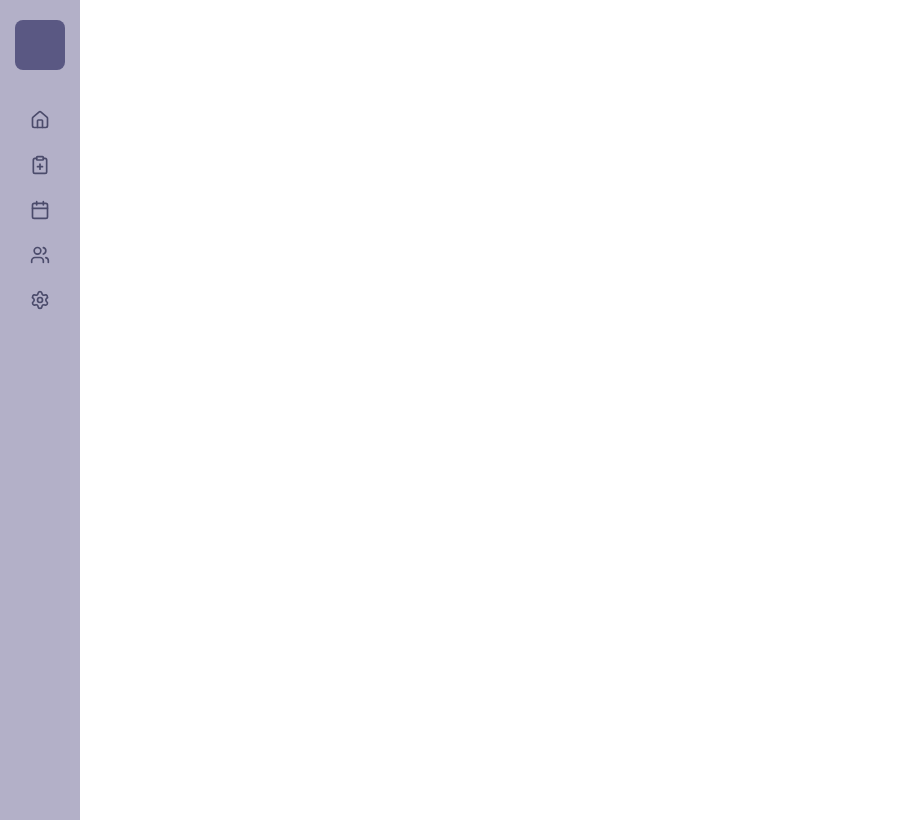
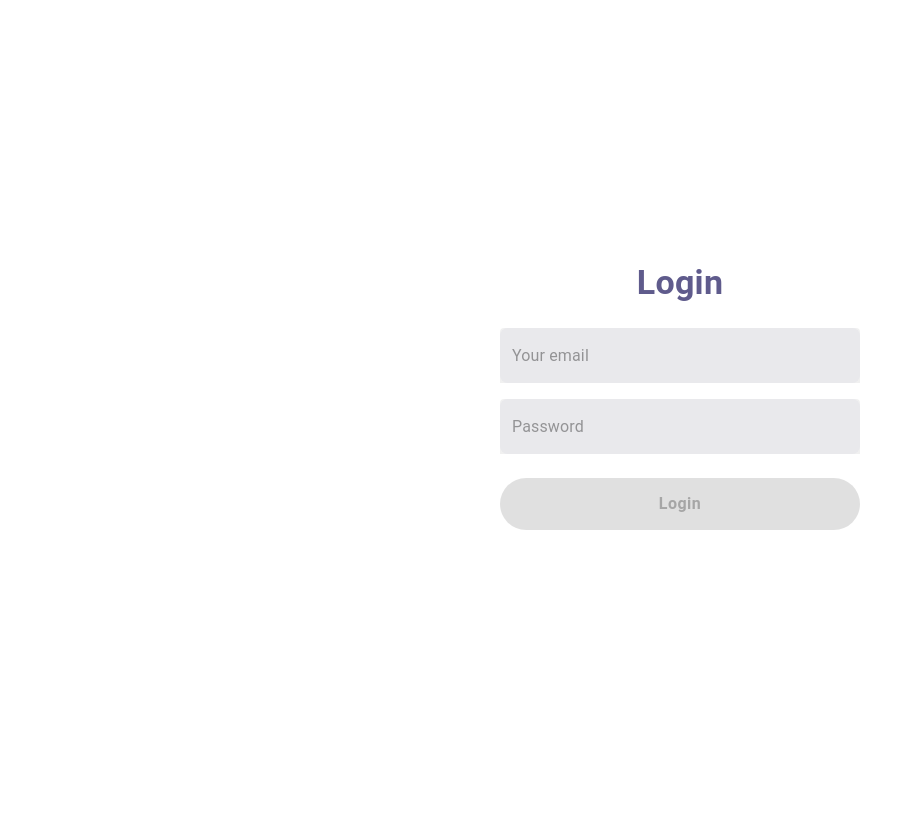
Before and after one commit to titaska/Bitukai-frontend, a React (Create React App) app: page /login in a window 1280 px wide. Before the commit this address had no page. Shown: the whole page, without its empty margins (0-923 px from the left). Before the commit the page ends 800 px from the top, so only its background shows below. Built offline with nearby package versions, Linux system fonts and the light colour scheme.

Commit message:
Add login page

```diff
--- a/src/App.tsx
+++ b/src/App.tsx
@@ -1,28 +1,44 @@
-import { BrowserRouter as Router, Routes, Route } from "react-router-dom";
+import { BrowserRouter as Router, Routes, Route, Navigate } from "react-router-dom";
 import Navbar from "./components/Navbar";
-
 import Dashboard from "./pages/Dashboard";
 import Reservations from "./pages/Reservations";
 import NewReservation from "./pages/NewReservation";
 import Staff from "./pages/Staff";
 import Settings from "./pages/Settings";
+import {Login} from "./pages/Login";
+import { useState } from "react";
 
 export default function App() {
+  const [isAuthenticated, setIsAuthenticated] = useState(false);
+
   return (
     <Router>
       <div style={{ display: "flex" }}>
-
-
-        <Navbar />
-
+        {isAuthenticated && <Navbar />}
 
         <main style={{ marginLeft: "80px", padding: "20px", width: "100%" }}>
           <Routes>
-            <Route path="/" element={<Dashboard />} />
-            <Route path="/reservations" element={<Reservations />} />
-            <Route path="/new-reservation" element={<NewReservation />} />
-            <Route path="/staff" element={<Staff />} />
-            <Route path="/settings" element={<Settings />} />
+            <Route path="/login" element={<Login onLogin={() => setIsAuthenticated(true)}/>} />
+            <Route
+              path="/"
+              element={isAuthenticated ? <Dashboard /> : <Navigate to="/login" replace />}
+            />
+            <Route
+              path="/reservations"
+              element={isAuthenticated ? <Reservations /> : <Navigate to="/login" replace />}
+            />
+            <Route
+              path="/new-reservation"
+              element={isAuthenticated ? <NewReservation /> : <Navigate to="/login" replace />}
+            />
+            <Route
+              path="/staff"
+              element={isAuthenticated ? <Staff /> : <Navigate to="/login" replace />}
+            />
+            <Route
+              path="/settings"
+              element={isAuthenticated ? <Settings /> : <Navigate to="/login" replace />}
+            />
           </Routes>
         </main>
 
--- /dev/null
+++ b/src/hooks/login.ts
@@ -0,0 +1,42 @@
+import { useMutation } from "@tanstack/react-query";
+import axios from "axios";
+
+interface LoginCredentials {
+  email: string;
+  password: string;
+}
+
+interface StaffDto {
+  id: string;
+  registrationNumber: string;
+  status: string;
+  firstName: string;
+  lastName: string;
+  email: string;
+  phoneNumber: string;
+  role: string;
+  hireDate: string;
+}
+
+const API_BASE = "http://localhost:5000/api";
+
+export async function login({ email, password }: LoginCredentials): Promise<StaffDto> {
+  const payload = {
+    Email: email,
+    PasswordHash: password
+  }
+  const response = await fetch(`${API_BASE}/staff/login`, {
+    method: "POST",
+    headers: {
+      "Content-Type": "application/json",
+    },
+    body: JSON.stringify(payload),
+  });
+
+  if (!response.ok) {
+    const error = await response.text();
+    throw new Error(error);
+  }
+
+  return response.json();
+}
--- /dev/null
+++ b/src/pages/Login.tsx
@@ -0,0 +1,136 @@
+import { Box, Button, TextField, Typography } from "@mui/material";
+import { ChangeEvent, useState } from "react";
+import { login } from "../hooks/login";
+
+interface LoginProps {
+  onLogin: () => void;
+}
+
+export const Login = ({onLogin}: LoginProps) => {
+  const [email, setEmail] = useState("");
+  const [password, setPassword] = useState("");
+  const [isPending, setIsPending] = useState(false);
+  const [error, setError] = useState<string | null>(null);
+
+  const isButtonDisabled = email.trim() === "" || password.trim() === "";
+
+  const handleEmailChange = (event: ChangeEvent<HTMLInputElement>) => {
+    const value = event.target.value;
+    setEmail(value);
+  };
+
+  const handlePasswordChange = (event: ChangeEvent<HTMLInputElement>) => {
+    const value = event.target.value;
+    setPassword(value);
+  };
+
+  const handleLogin = async () => {
+    setIsPending(true);
+    setError(null);
+
+    try {
+      const staffDto = await login({ email, password });
+      onLogin();
+    } catch (err) {
+      console.log("Error: ", err);
+      setError("Login failed");
+    } finally {
+      setIsPending(false);
+    }
+  };
+
+  return (
+    <Box
+      sx={{
+        minHeight: "100vh",
+        display: "flex",
+        alignItems: "center",
+        justifyContent: "center",
+      }}
+    >
+      <Box
+        sx={{
+          width: 360,
+          display: "flex",
+          flexDirection: "column",
+          alignItems: "center",
+          gap: 2,
+        }}
+      >
+        <Typography
+          variant="h4"
+          sx={{ fontWeight: 600, color: "#5f5b8c", mb: 1 }}
+        >
+          Login
+        </Typography>
+
+        <TextField
+          fullWidth
+          placeholder="Your email"
+          value={email}
+          onChange={handleEmailChange}
+          variant="filled"
+          slotProps={{ input: { disableUnderline: true } }}
+          sx={{
+            backgroundColor: "#f7f7fb",
+            borderRadius: 2,
+            "& .MuiInputBase-input": {
+              paddingTop: 2,
+              paddingBottom: 2,
+            }
+          }}
+        />
+
+        <TextField
+          fullWidth
+          type="password"
+          placeholder="Password"
+          value={password}
+          onChange={handlePasswordChange}
+          variant="filled"
+          slotProps={{ input: { disableUnderline: true } }}
+          sx={{
+            backgroundColor: "#f7f7fb",
+            borderRadius: 2,
+            "& .MuiInputBase-input": {
+              paddingTop: 2,
+              paddingBottom: 2,
+            }
+          }}
+        />
+
+        <Button
+          fullWidth
+          size="large"
+          onClick={handleLogin}
+          disabled={isButtonDisabled || isPending}
+          sx={{
+            mt: 1,
+            py: 1.5,
+            borderRadius: 999,
+            textTransform: "none",
+            fontSize: 16,
+            fontWeight: 600,
+            backgroundColor: "#5f5b8c",
+            ":hover": { backgroundColor: "#4f4b78" },
+          }}
+          variant="contained"
+        >
+          {isPending ? "Logging in..." : "Login"}
+        </Button>
+
+        <Box sx={{ minHeight: 24, mt: 1 }}>
+          <Typography
+            sx={{
+              color: "red",
+              fontSize: 14,
+              visibility: error ? "visible" : "hidden",
+            }}
+          >
+            {error || "placeholder"}
+          </Typography>
+        </Box>
+      </Box>
+    </Box>
+  );
+}
```
Also changed, not shown: package.json (line endings or trailing spaces).
